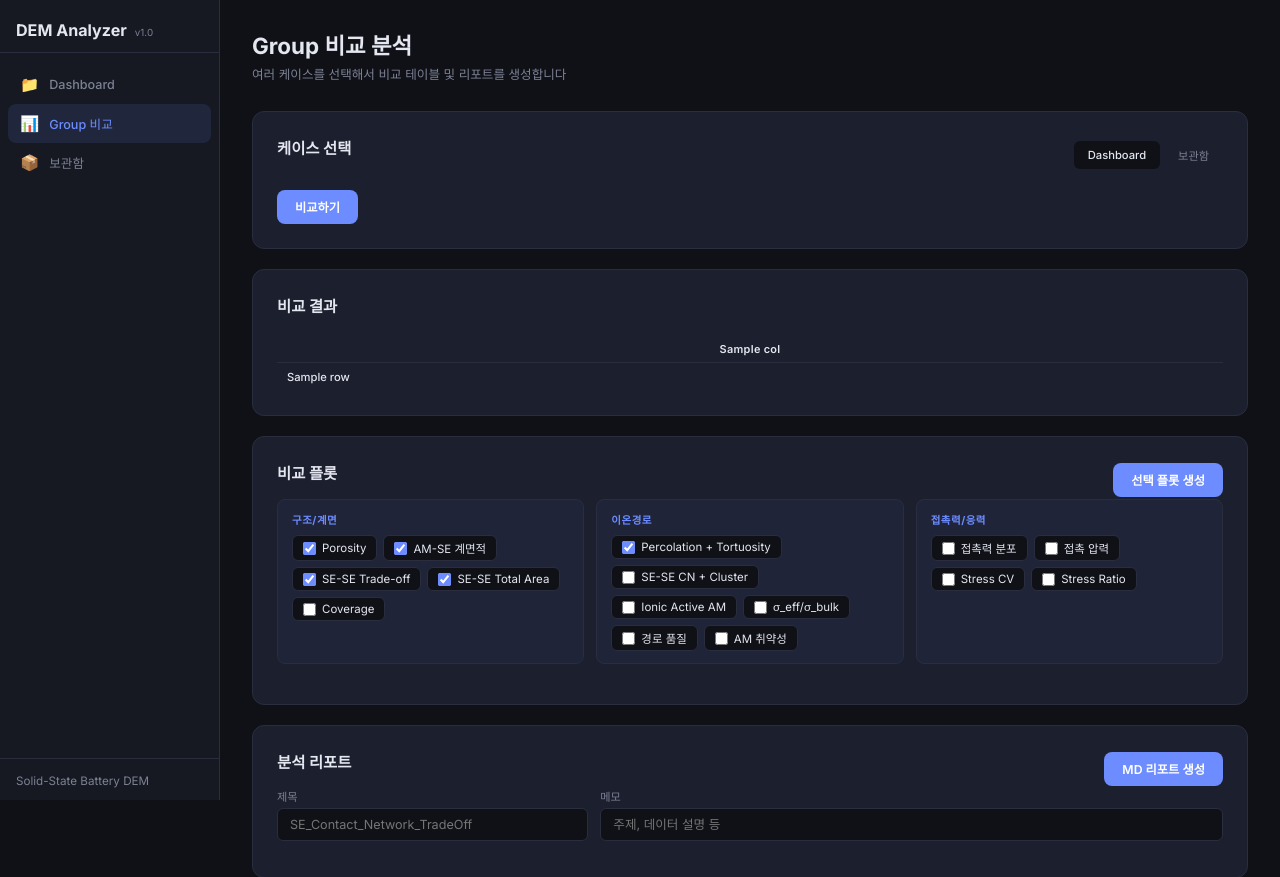
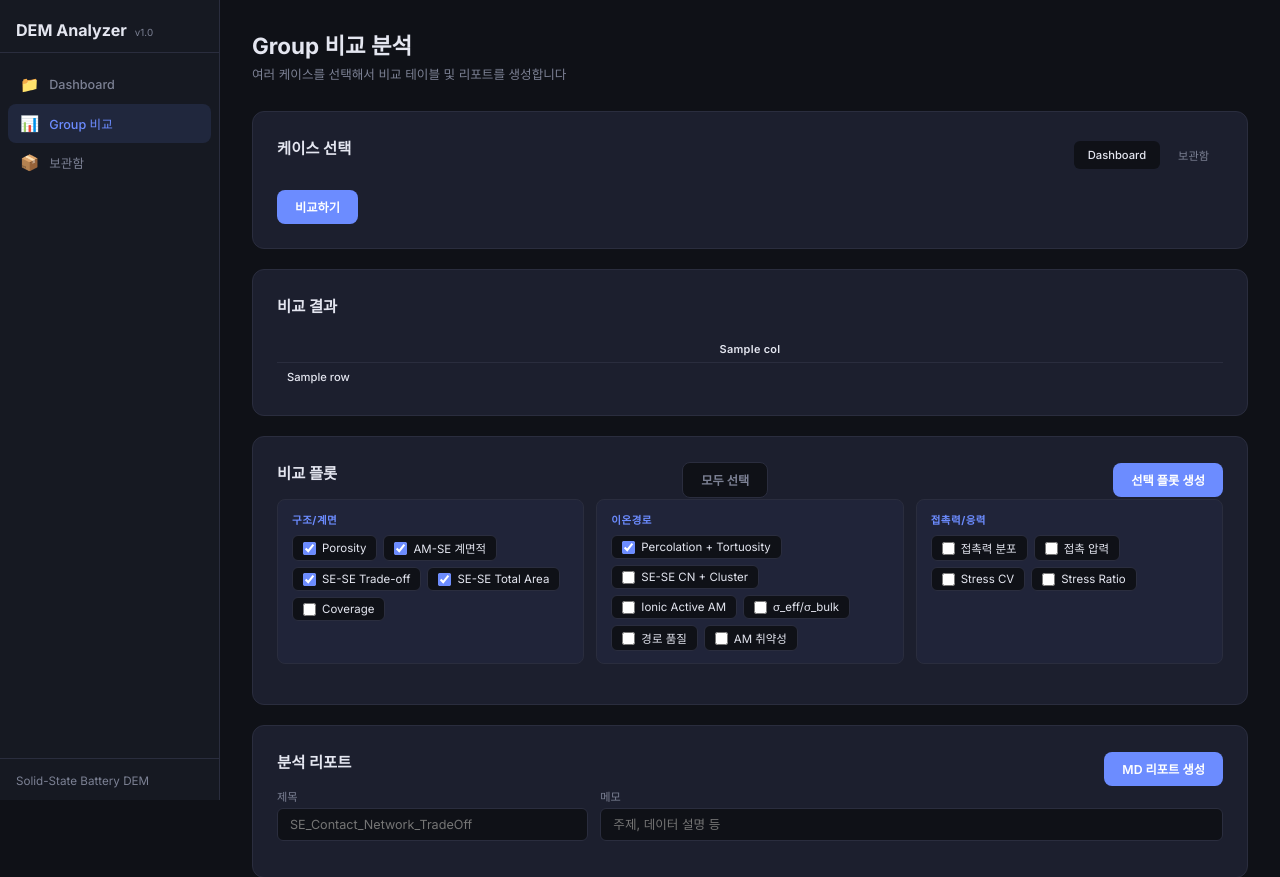
Before and after one commit to yonghoon7153-source/Yonghoon, a Flask app: template webapp/templates/group.html in a window 1280 px wide. Shown: the top 877 px of the page. Run offline with Flask 3, Linux system fonts and the light colour scheme; the template is opened without the code that fills it: most values are stand-ins (such as "Sample title", 1, 10 or a date in 2020); some libraries are stand-ins or nearby versions.

Commit message:
비교 플롯: 모두 선택 버튼 추가
https://claude.ai/code/session_01T6GQvxeZmHSwX8wMisgokw

```diff
--- a/webapp/templates/group.html
+++ b/webapp/templates/group.html
@@ -95,6 +95,7 @@
 <div class="card">
   <div class="card-header-row">
     <h3>비교 플롯</h3>
+    <button class="btn btn-secondary" onclick="document.querySelectorAll('.plot-checkbox input').forEach(c=>c.checked=true)">모두 선택</button>
     <button class="btn btn-primary" onclick="generatePlots()" id="plot-btn">선택 플롯 생성</button>
   </div>
   <div class="plot-select-grid">
```
